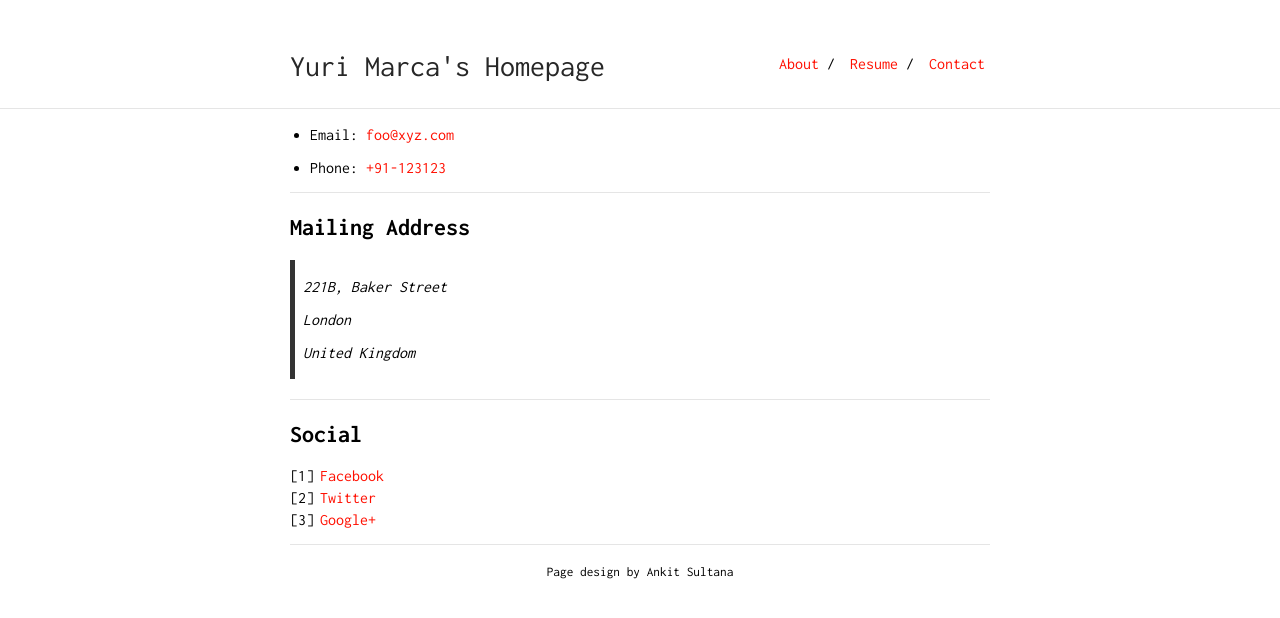
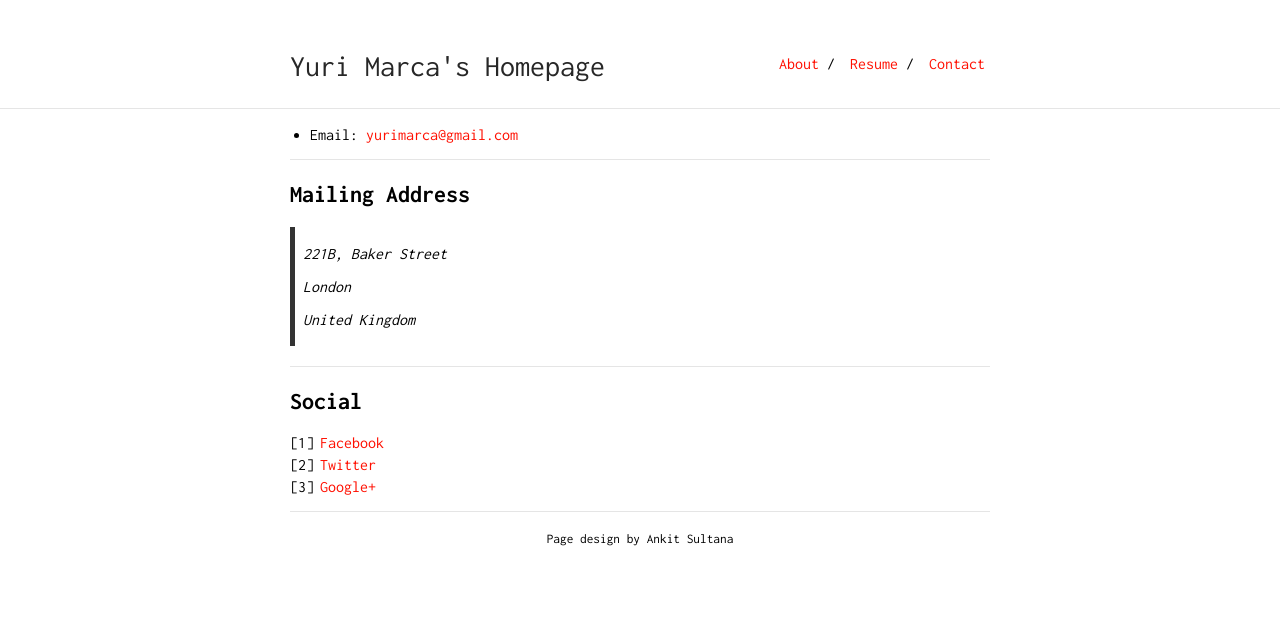
Before and after one commit to yurimarca/yurimarca.github.io, a Jekyll site: the page built from contact.md, in a window 1280 px wide. Shown: the top 618 px of the page. Built offline with Jekyll 4.4.1, drawn with Linux system fonts in a browser that asks for light colours.

Commit message:
more small changes

```diff
--- a/_config.yml
+++ b/_config.yml
@@ -1,6 +1,6 @@
 title: Yuri Marca's Homepage
 url: "https://yurimarca.github.io/"
-baseurl: ""
+# baseurl: ""
 
 markdown: kramdown
 
--- a/contact.md
+++ b/contact.md
@@ -3,9 +3,7 @@ layout: default
 is_contact: true
 ---
 
-* Email: [foo@xyz.com](mailto:foo@xyz.com)
-
-* Phone: [+91-123123](tel:+91-123123)
+* Email: [yurimarca@gmail.com](mailto:yurimarca@gmail.com)
 
 ---
 
```
Also changed, not shown: index.md (+1 -0 lines).
